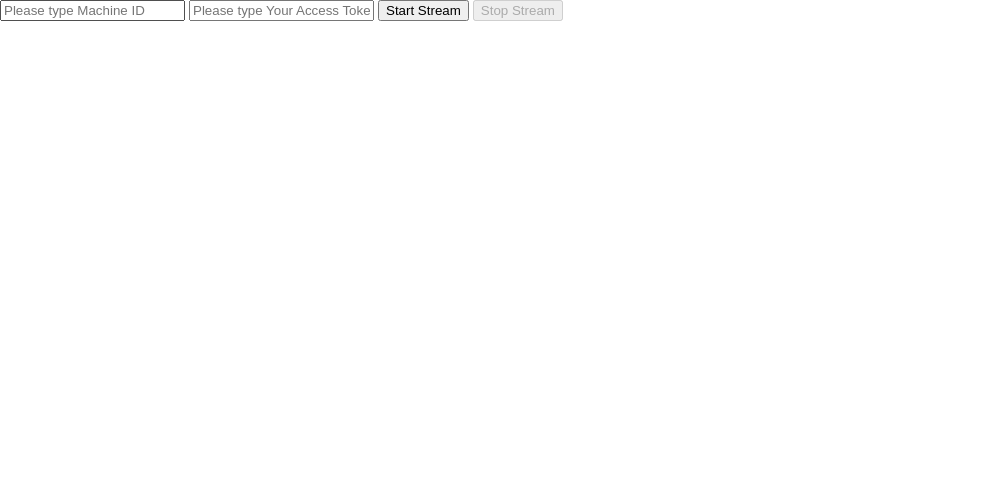
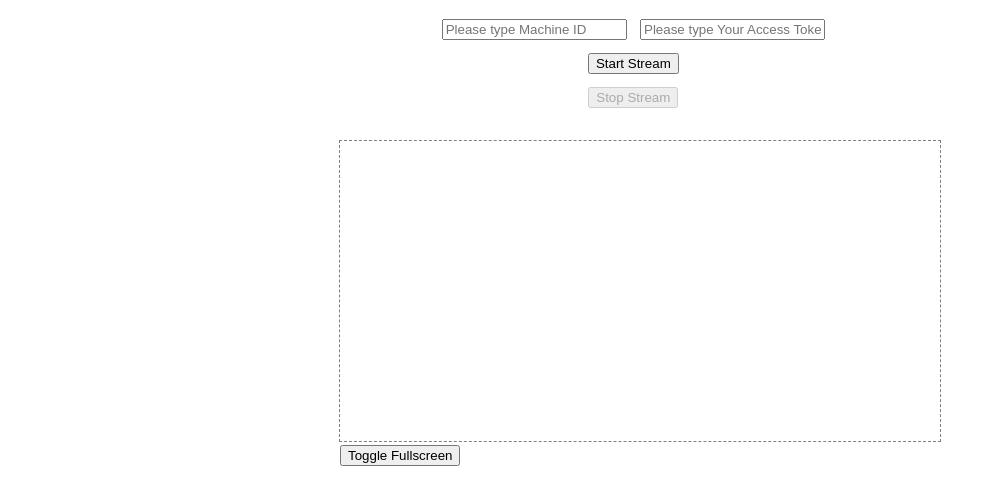
Before and after one commit to Paperspace/client-sdk, a website built with webpack: page examples/index.html in a window 1280 px wide. Shown: the whole page, without its empty margins (0-1004 px from the left). Built offline with nearby package versions, Linux system fonts and the light colour scheme.

Commit message:
fix: small local dev tweaks

```diff
--- a/examples/index.html
+++ b/examples/index.html
@@ -12,17 +12,60 @@
       body {
         margin: 0px;
       }
-      iframe {
+
+      .commands {
+        height: 140px;
+
+        display: flex;
+        align-items: center;
+        justify-content: center;
+        flex-direction: column;
+      }
+      .inputs {
+        display: flex;
+        align-items: center;
+        justify-content: center;
+      }
+      input, button {
+        margin-right: 1em;
+        margin-bottom: 1em;
+      }
+      .container {
+        border: 1px dashed gray;
+        width: 600px;
+        height: 300px;
+        margin: auto;
+      }
+
+      .container iframe {
         border-style: none;
         width: 100%;
         height: 100%;
       }
+
+      .container.fullscreen {
+        width: 100vw;
+        height: calc(100vh - 140px)
+      }
     </style>
-    <input class="machineIdInput" type="text" placeholder="Please type Machine ID" />
-    <input class="accessTokenInput" type="text" placeholder="Please type Your Access Token" />
-    <button class="start-stream">Start Stream</button>
-    <button class="stop-stream" disabled="true">Stop Stream</button>
-    <iframe class="vmStreamElement"></iframe>
+  <script type="text/javascript">
+    function toggleFullscreen() {
+      var el = document.body.getElementsByClassName('container')[0]
+      el.classList.toggle('fullscreen');
+    };
+  </script>
+    <div class='commands'>
+      <div class='inputs'>
+        <input class="machineIdInput" type="text" placeholder="Please type Machine ID" />
+        <input class="accessTokenInput" type="text" placeholder="Please type Your Access Token" />
+      </div>
+      <button class="start-stream">Start Stream</button>
+      <button class="stop-stream" disabled="true">Stop Stream</button>
+    </div>
+    <div class='container'>
+      <iframe class="vmStreamElement"></iframe>
+      <button onclick="toggleFullscreen()">Toggle Fullscreen</button>
+    </div>
     <script type="text/javascript" src="./streams.js"></script>
   </body>
 </html>
--- a/examples/streams.js
+++ b/examples/streams.js
@@ -10,8 +10,6 @@ let boundStopStream;
 
 function startStream() {
   const vmStreamElement = document.querySelector('.vmStreamElement');
-  const style = 'width: 100vw; height: calc(100vh - 23px);';
-  vmStreamElement.setAttribute('style', style);
   const vmInfo = {
     machineId: document.querySelector('input.machineIdInput').value,
     accessToken: document.querySelector('input.accessTokenInput').value
--- a/package.json
+++ b/package.json
@@ -1,6 +1,6 @@
 {
   "name": "@paperspace/client-sdk",
-  "version": "0.1.1",
+  "version": "0.1.2",
   "description": "Paperspace SDK for client-side browser environments",
   "main": "dist/main.js",
   "repository": "git@github.com:Paperspace/@paperspace/client-sdk.git",
@@ -9,6 +9,7 @@
   "scripts": {
     "start": "NODE_ENV=development webpack-dev-server --content-base dist/",
     "test": "eslint .",
+    "local-dev": "NODE_ENV=development webpack-dev-server",
     "dev": "NODE_ENV=development webpack --progress --config webpack.config.js",
     "dist": "NODE_ENV=production webpack --progress --config webpack.config.js",
     "postversion": "git push origin refs/tags/v\"$npm_package_version\" && echo \"✨ Successfully released version v$npm_package_version! The tag build process will publish it ✨\"",
--- a/webpack.config.js
+++ b/webpack.config.js
@@ -15,6 +15,9 @@ module.exports = {
   entry: {
     main: './src/index.js',
     ...ifNotProduction({ streams: './examples/streams.js' })
+  },
+  devServer: {
+    port: 3004
   },
   output: {
     path: destination,
```
Also changed, not shown: releasenotes.md (+8 -0 lines).
